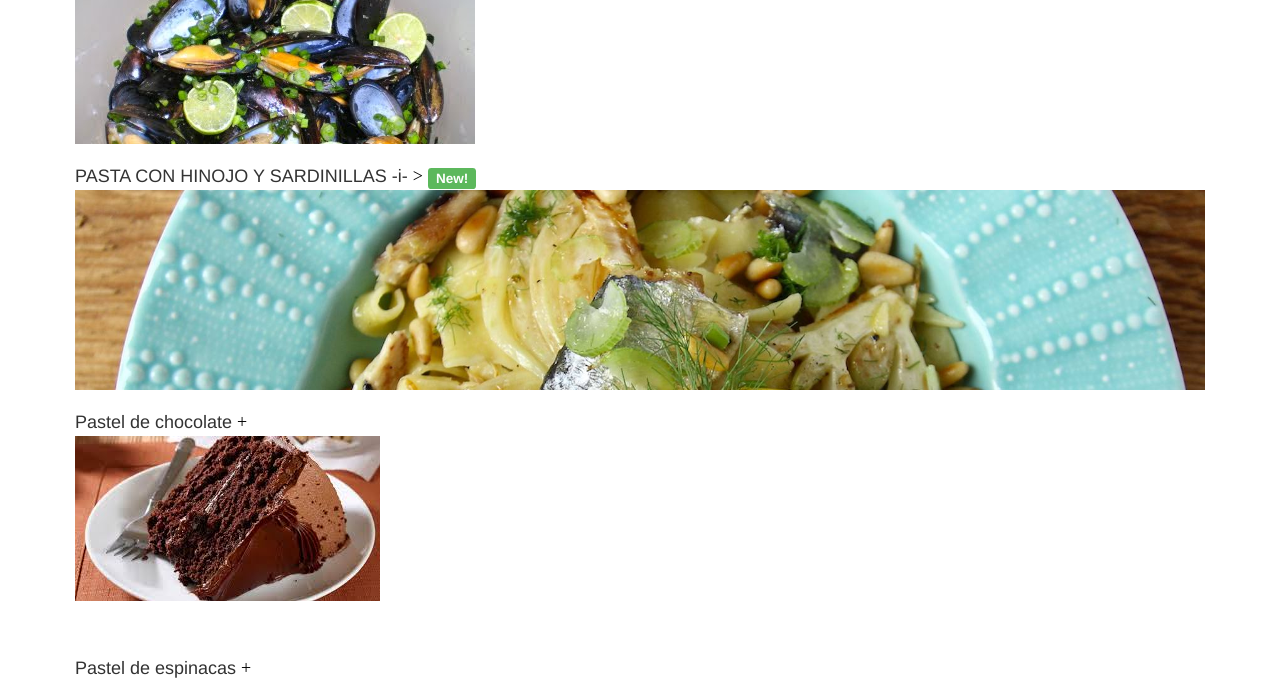
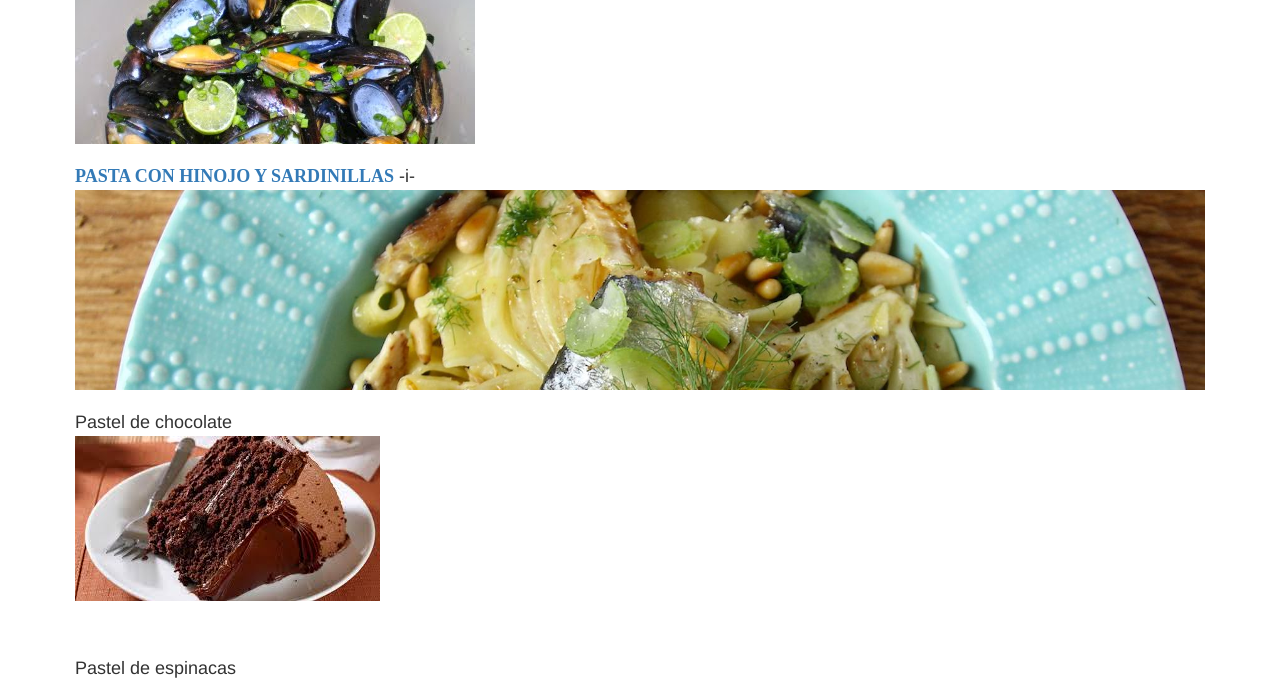
Before and after one commit to killoncio/hoy_comemos_django, a Django app: page / in a window 1280 px wide. Shown: the part 2169-2847 px from the top of the page. Run offline with Django 3.2, Linux system fonts and the light colour scheme; data comes from the database, SQL or seed files in the repository; some libraries are stand-ins or nearby versions.

Commit message:
fixed link style and default meal photo

```diff
--- a/hoy_comemos_django/static/app/css/custom.css
+++ b/hoy_comemos_django/static/app/css/custom.css
@@ -31,9 +31,6 @@
     overflow: hidden;
 }
 
-.receipt a {
-    color: black;
-}
 
 .task.done {
     text-decoration: line-through;
--- a/hoy_comemos_django/templates/app/index.html
+++ b/hoy_comemos_django/templates/app/index.html
@@ -19,24 +19,25 @@
 			data-category={{ meal.category }}
 			draggable="true">
 			<div class="receipt_name">
+			{% if meal.link %}
+				<a class="text-primary" href={{ meal.link }} target='_blank'><strong>{{ meal.name }}</strong></a>
+			{% else %}
 				{{ meal.name }}
-				{% if meal.ingredients %}
+			{% endif %}
+
+			{% if meal.ingredients %}
 				<span class="ingredients_trigger">-i-</span>
-				{% endif %}
-				{% if meal.link %}
-				<span><a href={{ meal.link }} target='_blank'>></a></span>
-				{% else %}
-				<span><a href="#" class="url_set">+</a></span>
-				{% endif %}
-				{% if meal.is_new %}
+			{% endif %}
+
+<!-- 			{% if meal.is_new %}
 				<span class="label label-success">New!</span>
-				{% endif %}
+			{% endif %} -->
 			</div>
 			<div class='receipt_image img-wrapper'style="position: relative">
 	    		<img class='img-responsive'
 	    			src="{% static "app/images/" %}{{ meal.image_name }}"
 	    			alt="Uh Oh, didn't show!"
-	    			onerror="this.onerror=null;this.src='assets/img/placeholder.jpg';">
+	    			onerror="this.onerror=null;this.src='{% static "app/images/placeholder.jpg" %}';">
 			</div>
 			<div class="receipt_ingredients hide">
 				{{ meal.ingredients }}
```
